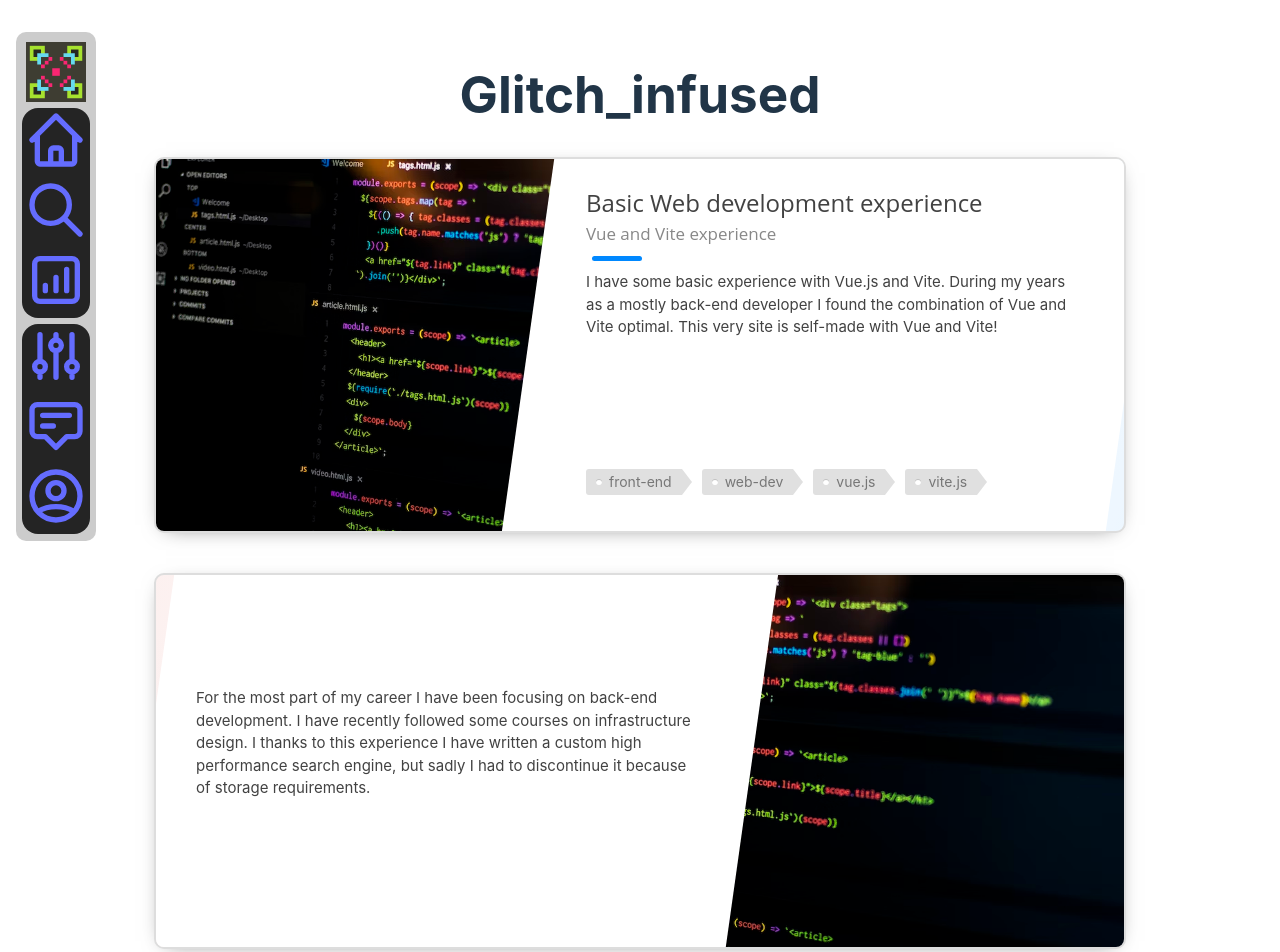
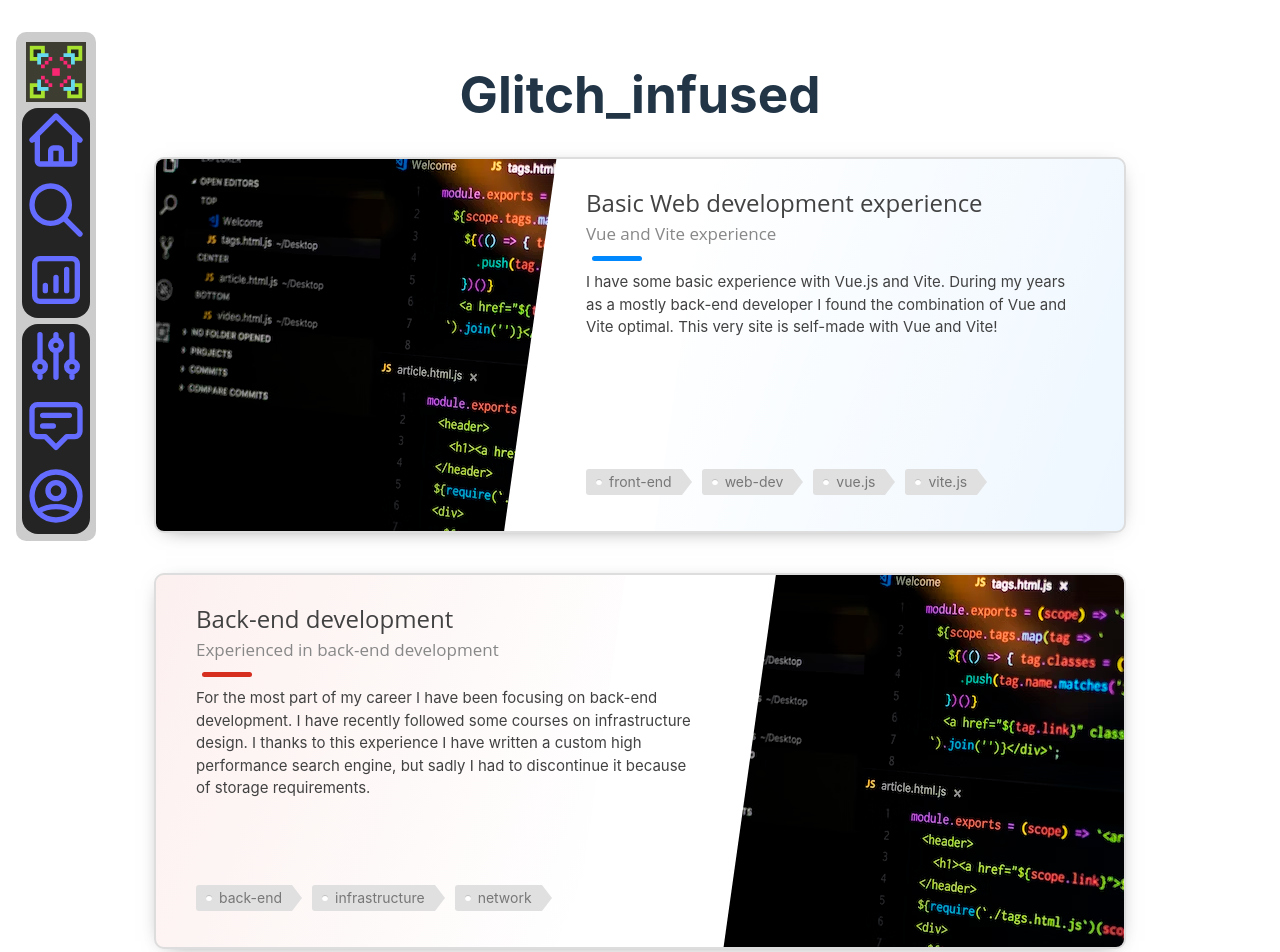
Before and after one commit to glitch-infused/glitch-infused.github.io, a Vue app: page / in a window 1280 px wide. Shown: the top 952 px of the page. Built offline with nearby package versions, Linux system fonts and the light colour scheme.

Commit message:
Fix images on cards not displaying correctly

```diff
--- a/src/components/Card.vue
+++ b/src/components/Card.vue
@@ -14,7 +14,7 @@ export default {
 <template>
     <div class="card" :class=color>
         <div class="card-innerbox">
-            <img class="card-img" :src="image" alt="">
+            <div class="card-img-container"><img class="card-img" :src="image" alt=""></div>
             <div class="card-textbox">
                 <div class="card-title">{{ title }}</div>
                 <div class="card-subtitle">{{ subtitle }}</div>
@@ -74,15 +74,21 @@ export default {
 }
 
 .card-img {
+    transition: transform 0.2s ease;
+    position: relative;
+}
+
+
+.card-img-container {
     position: absolute;
     height: 400px;
-    width: min-content;
     top: 0;
     left: 0;
-    transition: transform 0.2s ease;
+    width: 50%;
+    overflow: hidden;
 }
 
-.card:nth-child(2n) .card-img {
+.card:nth-child(2n) .card-img-container {
     left: initial;
     right: 0;
 }
@@ -120,7 +126,7 @@ export default {
     top: -30%;
     left: -55px;
     height: 160%;
-    width: 120%;
+    width: 30%;
     transform: rotate(8deg);
 }
 
```
